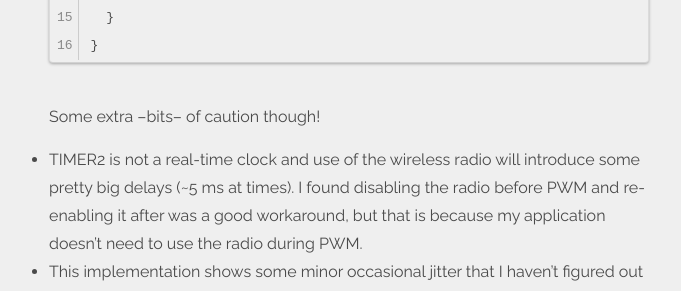
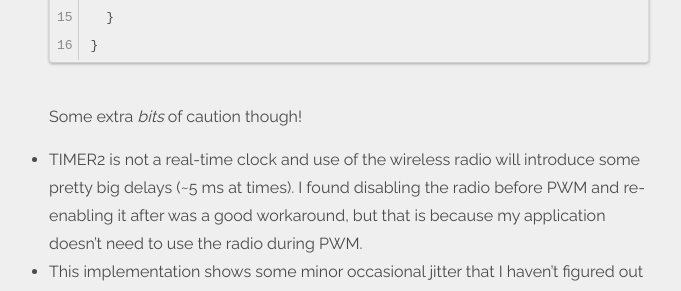
Before and after one commit to ezrasavard/ezrasavard.com, a Jekyll site: the page built from _posts/2016-08-01-simblee-pwm.markdown, in a window 1280 px wide and 900 px high, scrolled down 2068 px. Shown: the part 191-482 px from the top of the window, without its empty margins (291-972 px from the left). Built offline with Jekyll 4.4.1, drawn with Linux system fonts in a browser that asks for light colours.

Commit message:
oops, italics

```diff
--- a/_posts/2016-08-01-simblee-pwm.markdown
+++ b/_posts/2016-08-01-simblee-pwm.markdown
@@ -78,7 +78,7 @@ void pwm16(uint16_t value) {
 }
 {% endhighlight %}
 
-Some extra --bits-- of caution though!
+Some extra *bits* of caution though!
 
  * TIMER2 is not a real-time clock and use of the wireless radio will introduce some pretty big delays (~5 ms at times). I found disabling the radio before PWM and re-enabling it after was a good workaround, but that is because my application doesn't need to use the radio during PWM.
  * This implementation shows some minor occasional jitter that I haven't figured out yet. It is probably due to system interrupts on TIMER0, but I need the delay() function in my application so I think I just have to live with it.
```
